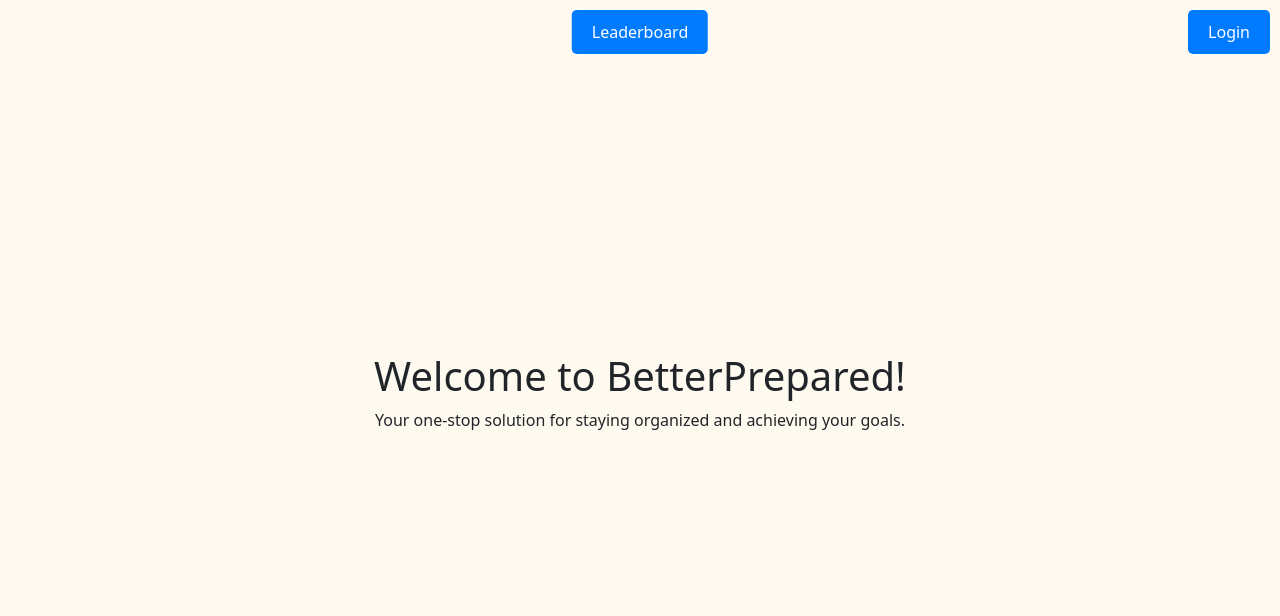
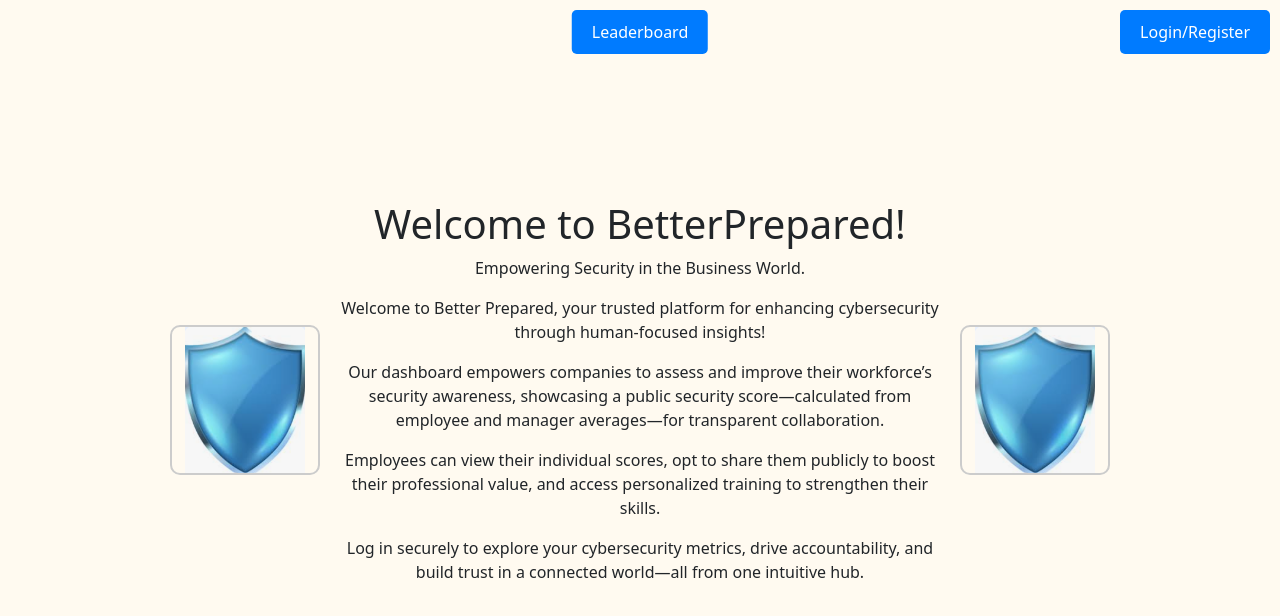
Before and after one commit to artemusuni/JustDoIt, a React (Vite) app in the folder BetterPrepared/: page / in a window 1280 px wide. Shown: the top 616 px of the page. Built offline with nearby package versions, Linux system fonts and the light colour scheme.

Commit message:
leaderboard and make stuff look cool

```diff
--- a/BetterPrepared/index.html
+++ b/BetterPrepared/index.html
@@ -1,10 +1,11 @@
+<!-- filepath: [index.html](http://_vscodecontentref_/0) -->
 <!DOCTYPE html>
 <html lang="en">
   <head>
     <meta charset="UTF-8" />
-    <link rel="icon" type="image/svg+xml" href="/vite.svg" />
+    <link rel="icon" type="image/png" href="/shield.png" />
     <meta name="viewport" content="width=device-width, initial-scale=1.0" />
-    <title>Vite + React + TS</title>
+    <title>BetterPrepared</title>
   </head>
   <body>
     <div id="root"></div>
--- a/BetterPrepared/src/App.css
+++ b/BetterPrepared/src/App.css
@@ -31,15 +31,57 @@
     background-color: #E65C5C;
 }
 
+/* Fade-in animation */
+@keyframes fadeIn {
+    from {
+        opacity: 0;
+        transform: translateY(20px);
+    }
+    to {
+        opacity: 1;
+        transform: translateY(0);
+    }
+}
+
 .welcome-page {
     background-color: #FFFAF0;
     min-height: 100vh;
     margin: 0;
     padding: 0;
-
-    /*center the text*/
     display: flex;
     justify-content: center;
     align-items: center;
     text-align: center;
+    animation: fadeIn 1s ease-in-out;
 }
+
+.welcome-container {
+    display: flex;
+    justify-content: space-between;
+    align-items: center;
+    gap: 20px;
+    padding: 20px;
+    animation: fadeIn 1.5s ease-in-out;
+}
+
+.pictures-container {
+    display: flex;
+    justify-content: center;
+    gap: 20px;
+    margin-top: 20px;
+}
+
+
+
+.welcome-message {
+    max-width: 600px;
+    text-align: center;
+}
+
+.picture {
+    width: 150px;
+    height: 150px;
+    object-fit: contain;
+    border: 2px solid #ccc;
+    border-radius: 10px;
+}
--- a/BetterPrepared/src/App.tsx
+++ b/BetterPrepared/src/App.tsx
@@ -2,6 +2,7 @@ import React from "react";
 import { Routes, Route, Link, useLocation } from "react-router-dom";
 import Login from "./External/Login";
 import Register from "./External/Register";
+import Leaderboard from "./External/Leaderboard"; // Import Leaderboard
 import "./App.css";
 
 function App() {
@@ -9,28 +10,52 @@ function App() {
 
   return (
     <div className="welcome-page">
-      {/* Welcome Message */}
+      {/* Welcome Section with Images */}
       {location.pathname === "/" && (
-        <div className="welcome-message">
-          <h1>Welcome to BetterPrepared!</h1>
-          <p>
-            Your one-stop solution for staying organized and achieving your
-            goals.
-          </p>
+        <div className="welcome-container">
+          <img src="/public/shield.png" alt="Shield Icon" className="picture" />
+          <div className="welcome-message">
+            <h1>Welcome to BetterPrepared!</h1>
+            <p>Empowering Security in the Business World.</p>
+            <p>
+              Welcome to Better Prepared, your trusted platform for enhancing
+              cybersecurity through human-focused insights!
+            </p>
+            <p>
+              Our dashboard empowers companies to assess and improve their
+              workforce’s security awareness, showcasing a public security
+              score—calculated from employee and manager averages—for
+              transparent collaboration.
+            </p>
+            <p>
+              Employees can view their individual scores, opt to share them
+              publicly to boost their professional value, and access
+              personalized training to strengthen their skills.
+            </p>
+            <p>
+              Log in securely to explore your cybersecurity metrics, drive
+              accountability, and build trust in a connected world—all from one
+              intuitive hub.
+            </p>
+          </div>
+          <img src="/public/shield.png" alt="Shield Icon" className="picture" />
         </div>
       )}
 
       {/* Buttons only visible on the main page */}
       {location.pathname === "/" && (
         <div className="button-container">
-          <button className="leaderboard">Leaderboard</button>
-          <button className="register-login">
-            <Link
-              to="/login"
-              style={{ color: "white", textDecoration: "none" }}
-            >
-              Login
-            </Link>
+          <button
+            className="leaderboard"
+            onClick={() => (window.location.href = "/leaderboard")}
+          >
+            Leaderboard
+          </button>
+          <button
+            className="register-login"
+            onClick={() => (window.location.href = "/login")}
+          >
+            Login/Register
           </button>
         </div>
       )}
@@ -39,6 +64,8 @@ function App() {
         <Route path="/" element={<div />} /> {/* Empty main page */}
         <Route path="/login" element={<Login />} />
         <Route path="/register" element={<Register />} />
+        <Route path="/leaderboard" element={<Leaderboard />} />{" "}
+        {/* Leaderboard route */}
       </Routes>
     </div>
   );
--- /dev/null
+++ b/BetterPrepared/src/External/Leaderboard.css
@@ -0,0 +1,39 @@
+.leaderboard-container {
+    text-align: center;
+    padding: 20px;
+    background-color: #f9f9f9;
+    min-height: 100vh;
+  }
+
+  .leaderboard-container h1 {
+    font-size: 2.5rem;
+    margin-bottom: 20px;
+    color: #333;
+  }
+
+  .leaderboard-table {
+    margin: 0 auto;
+    border-collapse: collapse;
+    width: 80%;
+    max-width: 800px;
+  }
+
+  .leaderboard-table th,
+  .leaderboard-table td {
+    border: 1px solid #ccc;
+    padding: 10px;
+    text-align: center;
+  }
+
+  .leaderboard-table th {
+    background-color: #007bff;
+    color: white;
+  }
+
+  .leaderboard-table tr:nth-child(even) {
+    background-color: #f2f2f2;
+  }
+
+  .leaderboard-table tr:hover {
+    background-color: #e6f7ff;
+  }
--- /dev/null
+++ b/BetterPrepared/src/External/Leaderboard.tsx
@@ -0,0 +1,63 @@
+import React, { useEffect, useState } from "react";
+import "./Leaderboard.css";
+
+interface Company {
+  CompanyName: string;
+  SecurityScore: number;
+}
+
+function Leaderboard() {
+  const [companies, setCompanies] = useState<Company[]>([]);
+  const [loading, setLoading] = useState(true);
+
+  useEffect(() => {
+    const fetchData = async () => {
+      const dummyData: Company[] = [
+        { CompanyName: "TechCorp", SecurityScore: 95 },
+        { CompanyName: "SecureSolutions", SecurityScore: 88 },
+        { CompanyName: "CyberSafe Inc.", SecurityScore: 92 },
+        { CompanyName: "DataDefenders", SecurityScore: 85 },
+        { CompanyName: "ShieldTech", SecurityScore: 90 },
+      ];
+
+      setTimeout(() => {
+        setCompanies(
+          dummyData.sort((a, b) => b.SecurityScore - a.SecurityScore)
+        ); // Sort by SecurityScore descending
+        setLoading(false);
+      }, 1000);
+    };
+
+    fetchData();
+  }, []);
+
+  if (loading) {
+    return <div className="loading">Loading Leaderboard...</div>;
+  }
+
+  return (
+    <div className="leaderboard-container">
+      <h1>Leaderboard</h1>
+      <table className="leaderboard-table">
+        <thead>
+          <tr>
+            <th>Rank</th>
+            <th>Company Name</th>
+            <th>Security Score</th>
+          </tr>
+        </thead>
+        <tbody>
+          {companies.map((company, index) => (
+            <tr key={index}>
+              <td>{index + 1}</td>
+              <td>{company.CompanyName}</td>
+              <td>{company.SecurityScore}</td>
+            </tr>
+          ))}
+        </tbody>
+      </table>
+    </div>
+  );
+}
+
+export default Leaderboard;
```
Also changed, not shown: BetterPrepared/public/shield.png (added), 1 other file (tests, documents, lock files or other folders).
